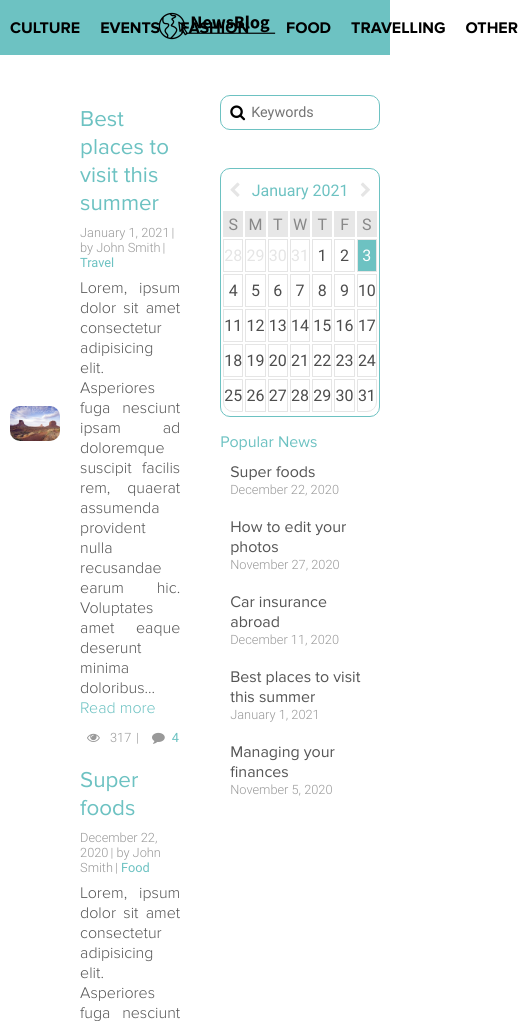
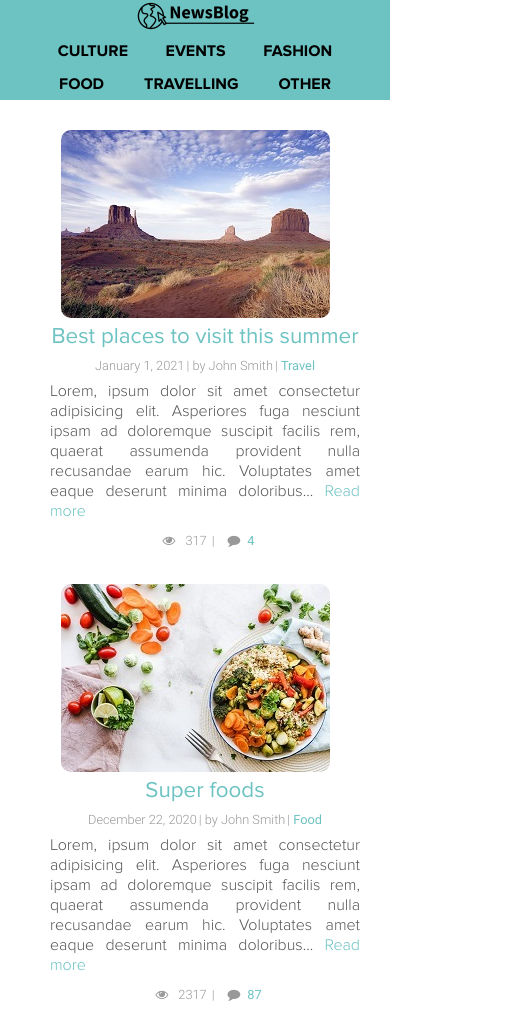
Before and after one commit to v-aivaras/frontend-blog, a plain HTML site: page index.html in a window 390 px wide. Shown: the top 1021 px of the page, 528 px wide, since content can reach past the window. Drawn offline with Linux system fonts and the light colour scheme.

Commit message:
Added responsive styles

```diff
--- a/css/style.css
+++ b/css/style.css
@@ -222,6 +222,7 @@ main .more:hover {
 /* Aside =================== */
 
 aside {
+    min-width: 220px;
     padding: 40px 10px 0 30px;
     flex: 1;
     display:flex;
@@ -314,6 +315,7 @@ aside .searchbox input {
 
 .popular-news {
     margin-top: 15px;
+    text-align: center;
 }
 
 .popular-news h2 {
@@ -330,7 +332,7 @@ aside .searchbox input {
 
 .popular-news article {
     flex-direction: column;
-    align-items: flex-start;
+
 }
 
 .popular-news article h3 {
@@ -382,3 +384,82 @@ footer {
 .footer-nav a:hover {
     color: #fff;
 }
+
+/* Responsive =================== */
+@media (max-width: 1000px) {
+
+    main {
+        flex: 3;
+    }
+
+    main article {
+        flex-direction: column;
+        justify-content: center;
+        margin-bottom: 25px;
+    }
+
+    main .article-content {
+        text-align: center;
+    }
+}
+@media (max-width: 768px) {
+    header {
+        height: 100px;
+        font-size: 1rem;
+    }
+
+    header .logo {
+        order: -3;
+    }
+
+    header .wrapper {
+        flex-wrap: wrap;
+    }
+
+    nav {
+        width: 80%;
+    }
+
+    .wrapper {
+        flex-direction: column;
+        align-items: center;
+    }
+
+    main {
+        padding: 20px;
+    }
+
+    main article {
+        flex-direction: row;
+        margin-bottom: 15px;
+    }
+
+    main .article-content {
+        flex: 2;
+        text-align: left;
+    }
+
+    aside {
+        width: 70%;
+    }
+
+    footer {
+        height: 100px;
+        padding: 15px;
+        font-size: 0.9rem;
+    }
+   .copy {
+       order: 3;
+   }
+}
+
+@media (max-width: 600px) {
+    main article {
+        flex-direction: column;
+        margin-bottom: 15px;
+    }
+
+    main .article-content {
+        text-align: center;
+    }
+}
```
